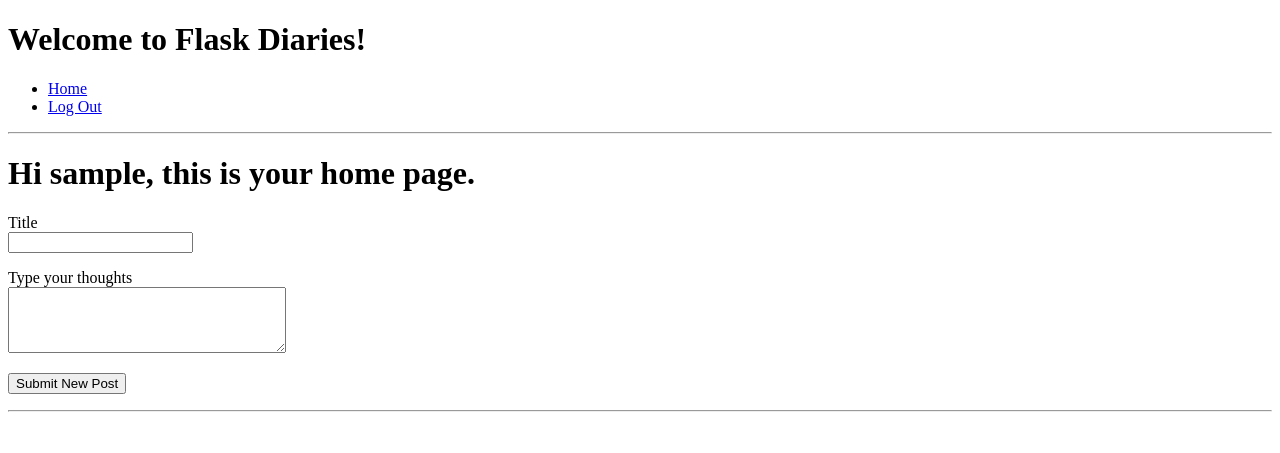
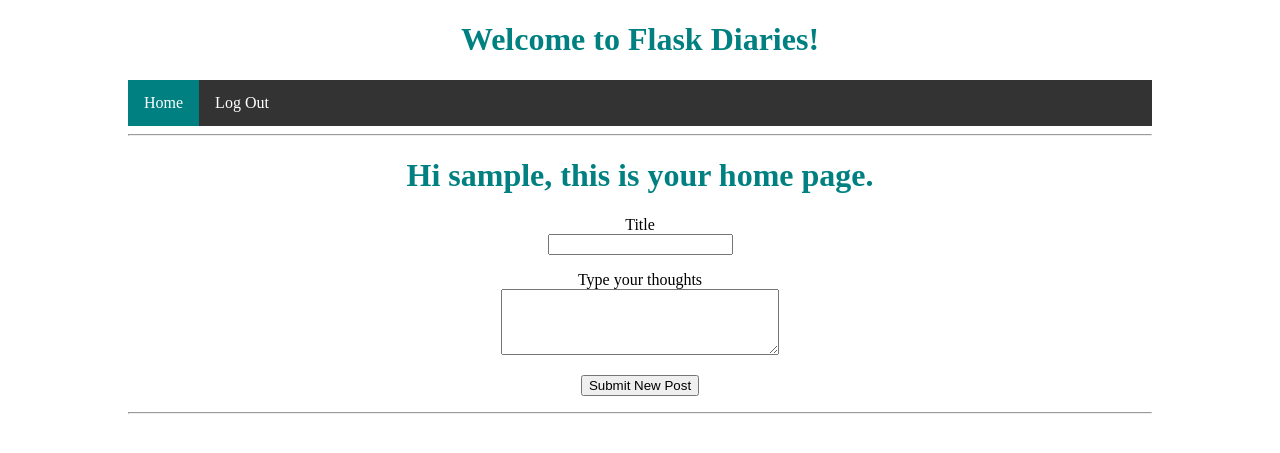
Before and after one commit to wilsonvetdev/Flask_Diaries, a Flask app: page / in a window 1280 px wide. Shown: the top 453 px of the page. Run offline with Flask 2, Linux system fonts and the light colour scheme; the visitor is signed in with stand-in values (Sample User, id 1); data comes from the database, SQL or seed files in the repository; both versions use the stored data as it was after the commit; data that the repository does not hold is empty; some libraries are stand-ins or nearby versions.

Commit message:
prettier

```diff
--- /dev/null
+++ b/app/static/styles/style.css
@@ -0,0 +1,50 @@
+
+html {
+    text-align: center;
+}
+
+body {
+    width: 80%;
+    margin-left: auto;
+    margin-right: auto;
+}
+
+
+div {
+    margin: 0px auto;
+    justify-content: center;
+}
+
+h1 {
+    color: teal;
+}
+
+ul {
+    list-style-type: none;
+    margin: 0;
+    padding: 0;
+    overflow: hidden;
+    background-color: #333;
+
+}
+
+li {
+    float: left;
+    color: white;
+}
+
+li a {
+    display: block;
+    color: white;
+    text-align: center;
+    padding: 14px 16px;
+    text-decoration: none;
+}
+
+li a:hover {
+    background-color: #111;
+}
+
+.active {
+    background-color: teal;
+}
--- a/app/templates/base.html
+++ b/app/templates/base.html
@@ -14,7 +14,7 @@
         {% endif %}
         <meta name="description" content="">
         <meta name="viewport" content="width=device-width, initial-scale=1">
-        <link rel="stylesheet" href="">
+        <link rel="stylesheet" href="{{ url_for("static",filename="styles/style.css") }}">
         <script src="http://code.jquery.com/jquery-1.11.0.min.js"></script>
     </head>
 
```
Also changed, not shown: app.db.
